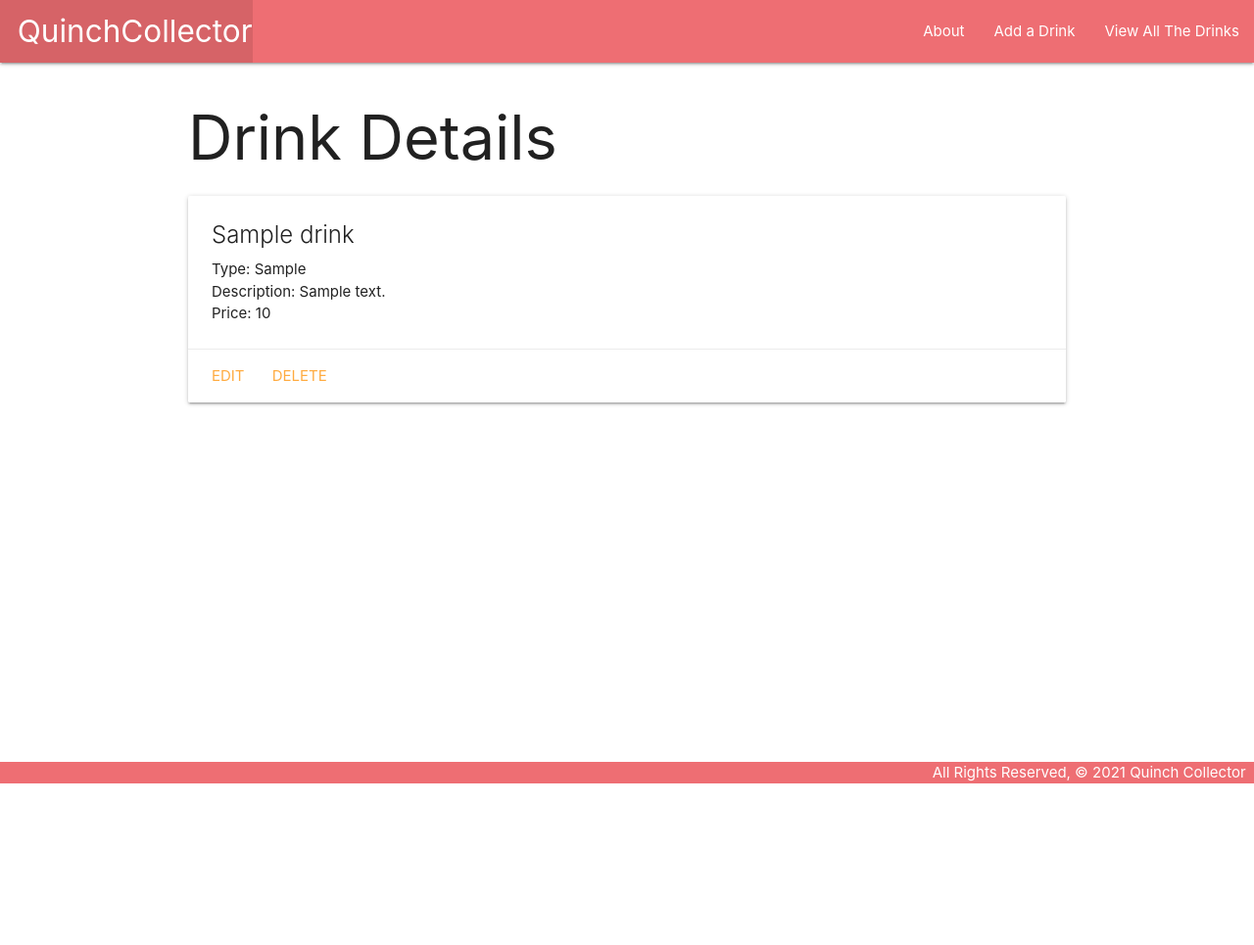
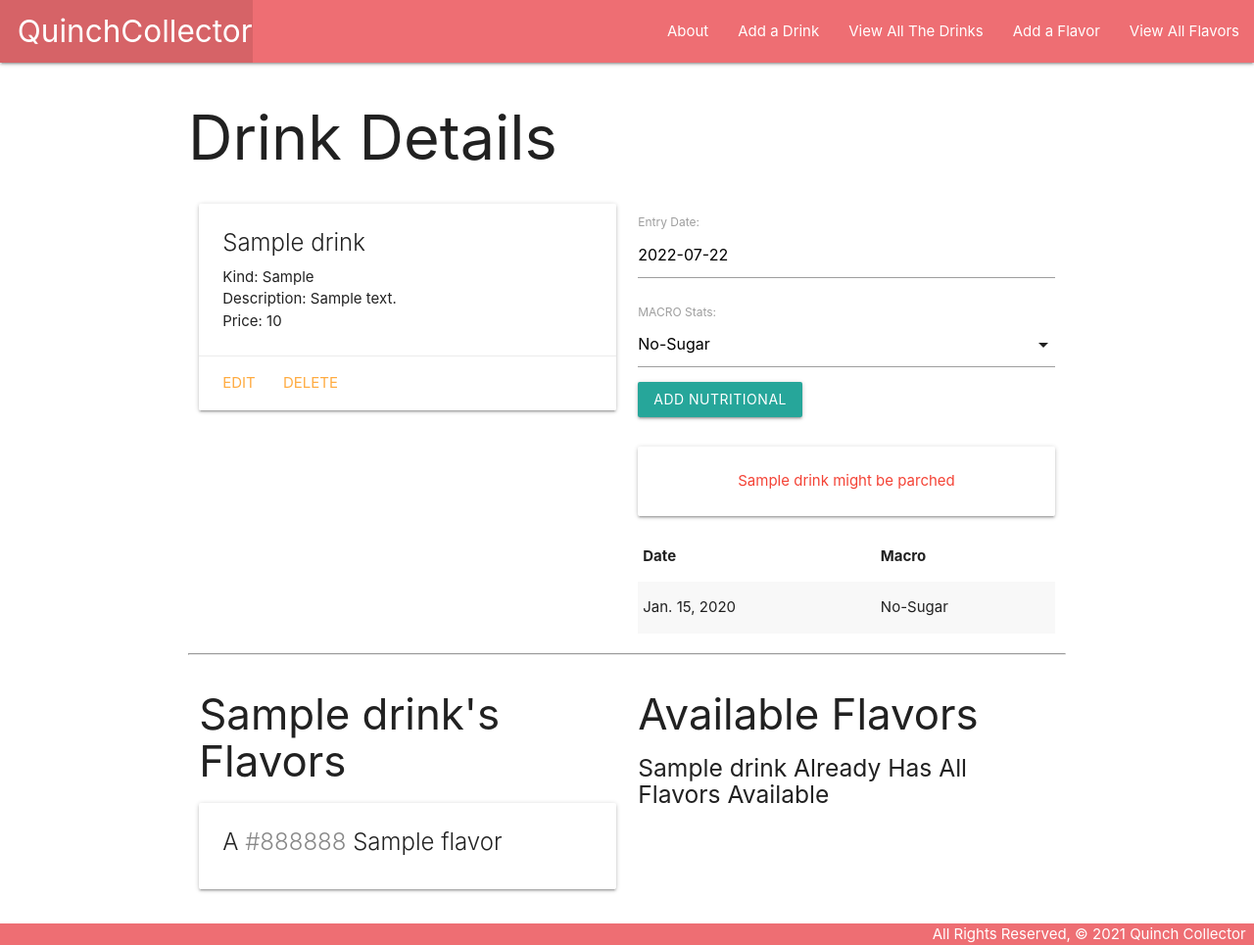
Before and after one commit to Freightscape/QuinchCollector, a Django app: page /drinks/1/ in a window 1280 px wide. Shown: the whole page at 98% size. Before the commit the page ends 800 px from the top, so only its background shows below. Run offline with Django 4.2, Linux system fonts and the light colour scheme; tables that the repository leaves empty hold one stand-in row (values such as "Sample post").

Commit message:
HW Final

```diff
--- a/main_app/admin.py
+++ b/main_app/admin.py
@@ -1,5 +1,7 @@
 from django.contrib import admin
-from .models import Drink
+from .models import Drink, Nutritional, Flavor
 # Register your models here.
 
 admin.site.register(Drink)
+admin.site.register(Nutritional)
+admin.site.register(Flavor)
--- /dev/null
+++ b/main_app/forms.py
@@ -0,0 +1,7 @@
+from django.forms import ModelForm
+from .models import Nutritional
+
+class NutritionalForm(ModelForm):
+  class Meta:
+    model = Nutritional
+    fields = ['date', 'macro']
--- a/main_app/models.py
+++ b/main_app/models.py
@@ -1,5 +1,22 @@
 from django.db import models
 from django.urls import reverse
+from datetime import date
+
+MACROS = (
+    ('N', 'No-Sugar'),
+    ('L', 'Low-Carbs'),
+    ('H', 'High-Protein')
+)
+
+class Flavor(models.Model):
+  name = models.CharField(max_length=50)
+  color = models.CharField(max_length=20)
+
+  def __str__(self):
+    return self.name
+
+  def get_absolute_url(self):
+    return reverse('flavors_detail', kwargs={'pk': self.id})
 
 # Create your models here.
 class Drink(models.Model):
@@ -7,8 +24,30 @@ class Drink(models.Model):
     kind = models.CharField(max_length=100)
     description = models.TextField(max_length=250)
     price = models.IntegerField()
+    flavors = models.ManyToManyField(Flavor)
+
     def __str__(self):
         return self.name
 
     def get_absolute_url(self):
         return reverse('detail', kwargs={'drink_id': self.id})
+
+    def nutrtrients_for_today(self):
+        return self.nutritional_set.filter(date=date.today()).count() >= len(MACROS)
+
+class Nutritional(models.Model):
+  date = models.DateField('Entry Date')
+  macro = models.CharField(
+    'MACRO Stats',
+    max_length=1,
+    choices=MACROS,
+    default=MACROS[0][0]
+  )
+  # create a cat_id column in the db
+  drink = models.ForeignKey(Drink, on_delete=models.CASCADE)
+
+  def __str__(self):
+    return f"{self.get_macro_display()} on {self.date}"
+
+  class Meta:
+    ordering = ['-date']
--- a/main_app/templates/base.html
+++ b/main_app/templates/base.html
@@ -9,6 +9,7 @@
   <title>Quinch Collector</title>
   <link rel="stylesheet" href="https://cdnjs.cloudflare.com/ajax/libs/materialize/1.0.0/css/materialize.min.css">
   <link rel="stylesheet" type="text/css" href="{% static 'css/style.css' %}">
+  <script src="https://cdnjs.cloudflare.com/ajax/libs/materialize/1.0.0/js/materialize.min.js"></script>
 </head>
 <body>
   <header class="navbar-fixed">
@@ -21,6 +22,8 @@
           <li><a href="{% url 'about' %}">About</a></li>
           <li><a href="{% url 'drinks_create' %}">Add a Drink</a></li>
           <li><a href="{% url 'index' %}">View All The Drinks</a></li>
+          <li><a href="{% url 'flavors_create' %}">Add a Flavor</a></li>
+          <li><a href="{% url 'flavors_index' %}">View All Flavors</a></li>
         </ul>
       </div>
     </nav>
--- a/main_app/templates/drinks/detail.html
+++ b/main_app/templates/drinks/detail.html
@@ -3,10 +3,12 @@
 
 <h1>Drink Details</h1>
 
+<div class="row">
+  <div class="col s6">
     <div class="card">
       <div class="card-content">
         <span class="card-title">{{ drink.name }}</span>
-    <p>Type: {{ drink.kind }}</p>
+        <p>Kind: {{ drink.kind }}</p>
         <p>Description: {{ drink.description }}</p>
         {% if drink.price > 0 %}
           <p>Price: {{ drink.price }}</p>
@@ -19,5 +21,87 @@
         <a href="{% url 'drinks_delete' drink.id %}">Delete</a>
       </div>
     </div>
+  </div>
+  <div class="col s6">
+    <form action="{% url 'add_nutritional' drink.id %}" method="POST">
+      {% csrf_token %}
+      {{ nutritional_form.as_p }}
+      <input type="submit" class="btn" value="Add Nutritional">
+    </form>
+    <br>
+    {% if drink.nutrtrients_for_today %}
+      <div class="card-panel teal-text center-align">{{drink.name}} Here are the Health Facts of this Drink for today</div>
+    {% else %}
+      <div class="card-panel red-text center-align">{{drink.name}} might be parched</div>
+    {% endif %}
+    <table class="striped">
+      <thead>
+        <tr><th>Date</th><th>Macro</th></tr>
+      </thead>
+      <tbody>
+        {% for nutritional in drink.nutritional_set.all %}
+          <tr>
+            <td>{{nutritional.date}}</td>
+            <td>{{nutritional.get_macro_display}}</td>
+          </tr>
+        {% endfor %}
+      </tbody>
+    </table>
+  </div>
+</div>
+<hr>
+<div class="row">
+  <div class="col s6">
+    <h3>{{ drink.name }}'s Flavors</h3>
+    {% if drink.flavors.count %}
+      {% for flavor in drink.flavors.all %}
+        <div class="card">
+          <div class="card-content">
+            <span class="card-title">
+              A <span style="color: {{ flavor.color }}">{{ flavor.color }}</span> {{ flavor.name }}
+            </span>
+          </div>
+        </div>
+      {% endfor %}
+    {% else %}
+      <h5>No Flavors :(</h5>
+    {% endif %}
+  </div>
+  <div class="col s6">
+    <h3>Available Flavors</h3>
+    {% if flavors.count %}
+      {% for flavor in flavors.all %}
+        <div class="card">
+          <div class="card-content">
+            <span class="card-title">
+              A <span style="color: {{ flavor.color }}">{{ flavor.color }}</span> {{ flavor.name }}
+            </span>
+          </div>
+          <div class="card-action">
+            <form action="{% url 'assoc_flavor' drink.id flavor.id %}" method="POST">
+                {% csrf_token %}
+              <button type="submit" class="btn">Add</button>
+            </form>
+          </div>
+        </div>
+      {% endfor %}
+    {% else %}
+      <h5>{{drink.name}} Already Has All Flavors Available</h5>
+    {% endif %}
+  </div>
+<script>
+
+  const dateEl = document.getElementById('id_date');
+  M.Datepicker.init(dateEl, {
+    format: 'yyyy-mm-dd',
+    defaultDate: new Date(),
+    setDefaultDate: true,
+    autoClose: true
+  });
+
+  const selectEl = document.getElementById('id_macro');
+  M.FormSelect.init(selectEl);
+
+</script>
 
 {% endblock %}
--- a/main_app/urls.py
+++ b/main_app/urls.py
@@ -5,9 +5,17 @@ urlpatterns = [
   path('', views.home, name='home'),
   path('about/', views.about, name='about'),
   path('drinks/', views.drinks_index, name='index'),
-  # new route below
   path('drinks/<int:drink_id>/', views.drinks_detail, name='detail'),
   path('drinks/create/', views.DrinkCreate.as_view(), name='drinks_create'),
   path('drinks/<int:pk>/update/', views.DrinkUpdate.as_view(), name='drinks_update'),
   path('drinks/<int:pk>/delete/', views.DrinkDelete.as_view(), name='drinks_delete'),
+
+  path('drinks/<int:drink_id>/add_nutritional/', views.add_nutritional, name='add_nutritional'),
+  path('flavors/', views.FlavorList.as_view(), name='flavors_index'),
+  path('flavors/<int:pk>/', views.FlavorDetail.as_view(), name='flavors_detail'),
+  path('flavors/create/', views.FlavorCreate.as_view(), name='flavors_create'),
+  path('flavors/<int:pk>/update/', views.FlavorUpdate.as_view(), name='flavors_update'),
+  path('flavors/<int:pk>/delete/', views.FlavorDelete.as_view(), name='flavors_delete'),
+  path('drinks/<int:drink_id>/assoc_flavor/<int:flavor_id>/', views.assoc_flavor, name='assoc_flavor'),
+
 ]
--- a/main_app/views.py
+++ b/main_app/views.py
@@ -1,7 +1,32 @@
-from django.shortcuts import render
-from django.views.generic.edit import CreateView
-from .models import Drink
+from django.shortcuts import render, redirect
 from django.views.generic.edit import CreateView, UpdateView, DeleteView
+from django.views.generic import ListView, DetailView
+from .models import Drink, Flavor
+from .forms import NutritionalForm
+
+def home(request):
+    return render(request, 'home.html')
+
+def about(request):
+    return render(request, 'about.html')
+
+# def drinks_index(request):
+#   return render(request, 'drinks/index.html', { 'drinks': drinks })
+def drinks_index(request):
+  drinks = Drink.objects.all()
+  return render(request, 'drinks/index.html', { 'drinks': drinks })
+
+def drinks_detail(request, drink_id):
+  drink = Drink.objects.get(id=drink_id)
+  id_list = drink.flavors.all().values_list('id')
+  flavors_drink_doesnt_have = Flavor.objects.exclude(id__in=id_list)
+  nutritional_form = NutritionalForm()
+  return render(request, 'drinks/detail.html', {
+    'drink': drink,
+    'nutritional_form': nutritional_form,
+    'flavors': flavors_drink_doesnt_have
+  })
+
 # Create your views here.
 # from django.http import HttpResponse
 # class Drink:  # Note that parens are optional if not inheriting from another class
@@ -18,8 +43,8 @@ from django.views.generic.edit import CreateView, UpdateView, DeleteView
 # ]
 class DrinkCreate(CreateView):
   model = Drink
-  fields = '__all__'
-  success_url = '/drinks/'
+  fields = ['name', 'kind', 'description', 'price']
+  #success_url = '/drinks/'
 
 class DrinkUpdate(UpdateView):
   model = Drink
@@ -30,18 +55,34 @@ class DrinkDelete(DeleteView):
   model = Drink
   success_url = '/drinks/'
 
-def home(request):
-    return render(request, 'home.html')
+def add_nutritional(request, drink_id):
+  # create a ModelForm instance using the data in the posted form
+  form = NutritionalForm(request.POST)
+  # validate the data
+  if form.is_valid():
+    new_nutritional = form.save(commit=False)
+    new_nutritional.drink_id = drink_id
+    new_nutritional.save()
+  return redirect('detail', drink_id=drink_id)
 
-def about(request):
-    return render(request, 'about.html')
+class FlavorList(ListView):
+  model = Flavor
 
-# def drinks_index(request):
-#   return render(request, 'drinks/index.html', { 'drinks': drinks })
-def drinks_index(request):
-  drinks = Drink.objects.all()
-  return render(request, 'drinks/index.html', { 'drinks': drinks })
+class FlavorDetail(DetailView):
+  model = Flavor
 
-def drinks_detail(request, drink_id):
-  drink = Drink.objects.get(id=drink_id)
-  return render(request, 'drinks/detail.html', { 'drink': drink })
+class FlavorCreate(CreateView):
+  model = Flavor
+  fields = '__all__'
+
+class FlavorUpdate(UpdateView):
+  model = Flavor
+  fields = ['name', 'color']
+
+class FlavorDelete(DeleteView):
+  model = Flavor
+  success_url = '/flavors/'
+
+def assoc_flavor(request, drink_id, flavor_id):
+  Drink.objects.get(id=drink_id).flavors.add(flavor_id)
+  return redirect('detail', drink_id=drink_id)
```
Also changed, not shown: main_app/templates/main_app/flavor_confirm_delete.html (added, +13 -0 lines), main_app/templates/main_app/flavor_detail.html (added, +20 -0 lines), main_app/templates/main_app/flavor_form.html (added, +19 -0 lines), main_app/templates/main_app/flavor_list.html (added, +17 -0 lines), main_app/migrations/0002_flavor_nutritional_drink_flavors.py (added). Lines whose indentation alone changed are shown as unchanged.
